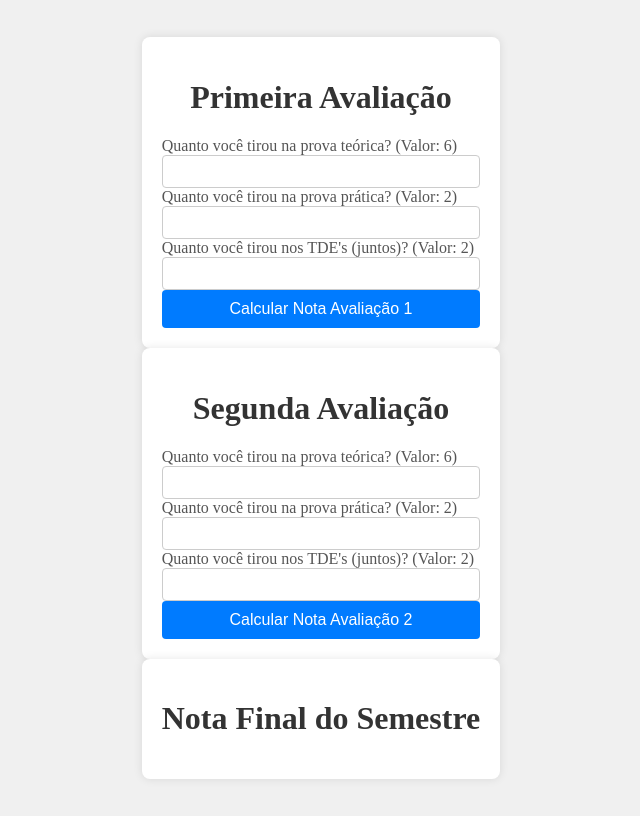
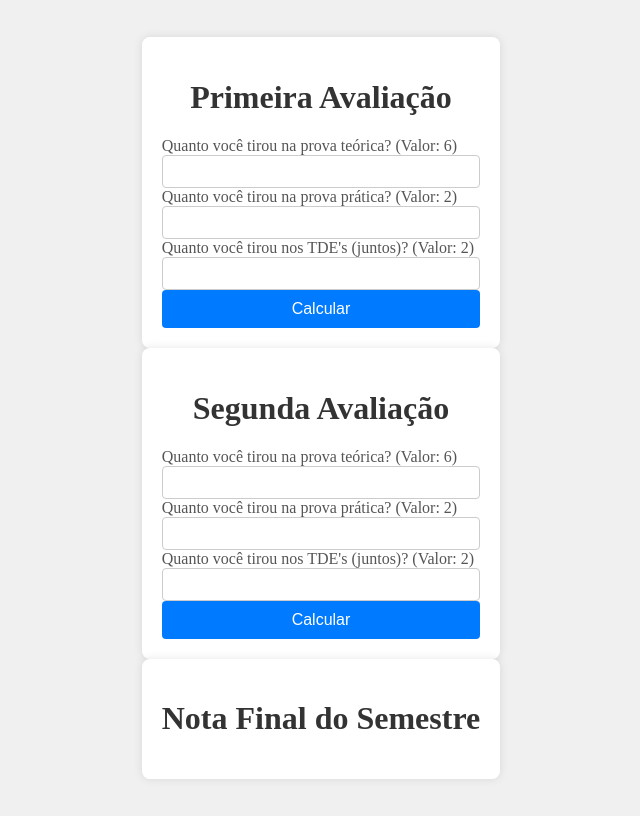
Before and after one commit to DanMedeiroz/notabioquim.github.io, a plain HTML site: page index.html in a window 1280 px wide. Shown: the whole page, without its empty margins (319-959 px from the left). Drawn offline with Linux system fonts and the light colour scheme.

Commit message:
Update index.html

```diff
--- a/index.html
+++ b/index.html
@@ -76,7 +76,7 @@
             <label for="nTde1">Quanto você tirou nos TDE's (juntos)? (Valor: 2)</label>
             <input type="number" id="nTde1" step="0.1">
         </div>
-        <button onclick="calcularNota('1')">Calcular Nota Avaliação 1</button>
+        <button onclick="calcularNota('1')">Calcular</button>
         <div class="result" id="result1"></div>
     </div>
 
@@ -94,7 +94,7 @@
             <label for="nTde2">Quanto você tirou nos TDE's (juntos)? (Valor: 2)</label>
             <input type="number" id="nTde2" step="0.1">
         </div>
-        <button onclick="calcularNota('2')">Calcular Nota Avaliação 2</button>
+        <button onclick="calcularNota('2')">Calcular</button>
         <div class="result" id="result2"></div>
     </div>
 
```
